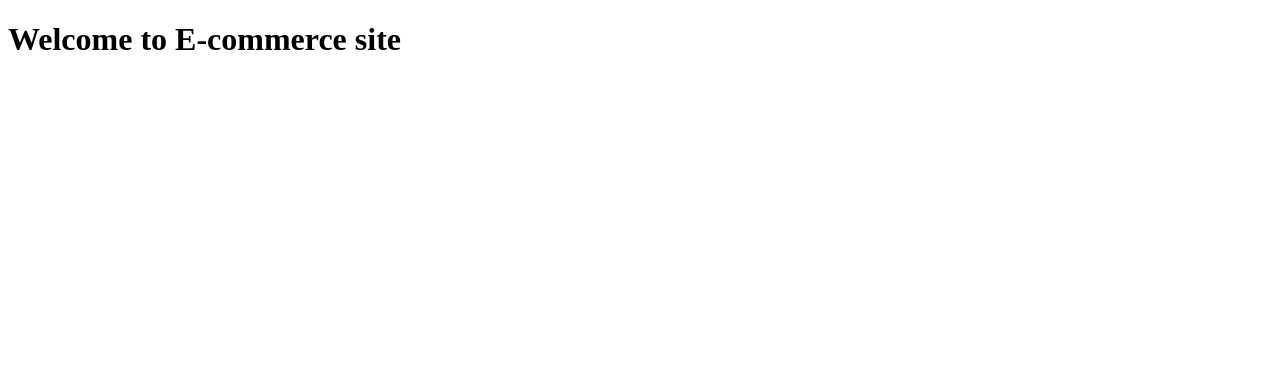
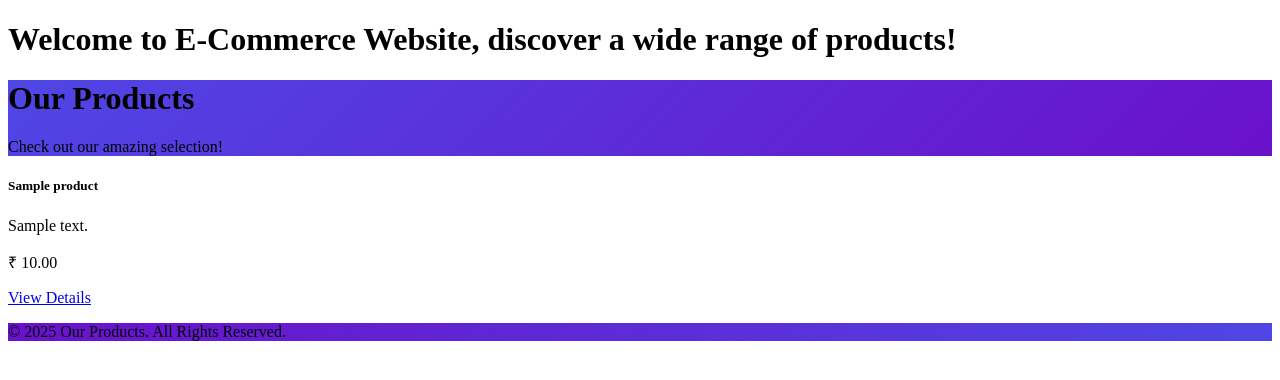
Before and after one commit to Darwinhareesh/FSD_python, a Django app: page / in a window 1280 px wide. Shown: the top 380 px of the page. Run offline with Django 5.2, Linux system fonts and the light colour scheme; tables that the repository leaves empty hold one stand-in row (values such as "Sample post").

Commit message:
Initial project files

```diff
--- a/templates/website/common/base.html
+++ b/templates/website/common/base.html
@@ -5,7 +5,7 @@
     <title>{% block title %}My Site{% endblock %}</title>
 </head>
 <body>
-    {% block content %}
+    {% block main_content %}
     <!-- Page content will go here -->
      <h1>Welcome to E-commerce site</h1>
     {% endblock %}
--- a/templates/website/index.html
+++ b/templates/website/index.html
@@ -1,35 +1,43 @@
 {% extends 'website/common/base.html' %}
 {%block main_content %}
-<h1>Welcome to E-Commerce Website,discover wide range of products!</h1>
-<header class="bg-dark text-white text-center py-4">
+<h1 class="text-center my-4">Welcome to E-Commerce Website, discover a wide range of products!</h1>
+
+<!-- Header -->
+<header class="text-white text-center py-5" style="background: linear-gradient(135deg, #4f46e5, #6a11cb);">
   <div class="container">
-            <h1 class="display-4">Our Products</h1>
-
+    <h1 class="display-4 fw-bold">Our Products</h1>
     <p class="lead">Check out our amazing selection!</p>
   </div>
 </header>
 
+<!-- Main Products Section -->
 <main class="container my-5">
-
-        <div class="row row-cols-1 row-cols-md-2 row-cols-lg-3 g-4">
+  <div class="d-flex flex-wrap justify-content-center gap-4">
     {% for Product in products %}
-    <div style="width: 200px; height: 97px; border: 2px solid; margin: 10px;">
-        {{ Product.product_name }}<br>
-        {{ Product.product_description }}<br>
-        {{ Product.price }}
+    <div class="card shadow-sm border-0 rounded-3" style="width: 220px;">
+      <div class="card-body text-center">
+        <h5 class="card-title fw-bold">{{ Product.product_name }}</h5>
+        <p class="card-text text-muted small">{{ Product.product_description }}</p>
+        <p class="card-text text-success fw-bold">₹ {{ Product.price }}</p>
+        <a href="#" class="btn btn-primary btn-sm">View Details</a>
+      </div>
     </div>
     {% endfor %}
+  </div>
+</main>
 
-
-
-    </main>
-    <footer class="bg-dark text-white text-center py-3">
+<!-- Footer -->
+<footer class="text-white text-center py-4 mt-5" style="background: linear-gradient(135deg, #6a11cb, #4f46e5);">
   <div class="container">
-            <p>&copy; 2024 Our Products. All Rights Reserved.</p>
+    <p>&copy; 2025 Our Products. All Rights Reserved.</p>
   </div>
 </footer>
 
 {% endblock %}
+
+
+
+
 <!-- <!DOCTYPE html>
 <html lang="en">
 <head>
@@ -45,11 +53,11 @@
     </style>
 </head>
 <body>
-     <h1>{{ products }}</h1> -->
+     <h1>{{ products }}</h1>
 
 
 
-    <!-- <header class="bg-dark text-white text-center py-4">
+     <header class="bg-dark text-white text-center py-4">
         <div class="container">
             <h1 class="display-4">Our Products</h1>
 
@@ -80,4 +88,4 @@
 
     <script src="https://cdn.jsdelivr.net/npm/bootstrap@5.3.0/dist/js/bootstrap.bundle.min.js"></script>
 </body>
-</html> -->
+</html> -->
```
Also changed, not shown: requirements.txt (added, +100 -0 lines). Lines whose indentation alone changed are shown as unchanged.
